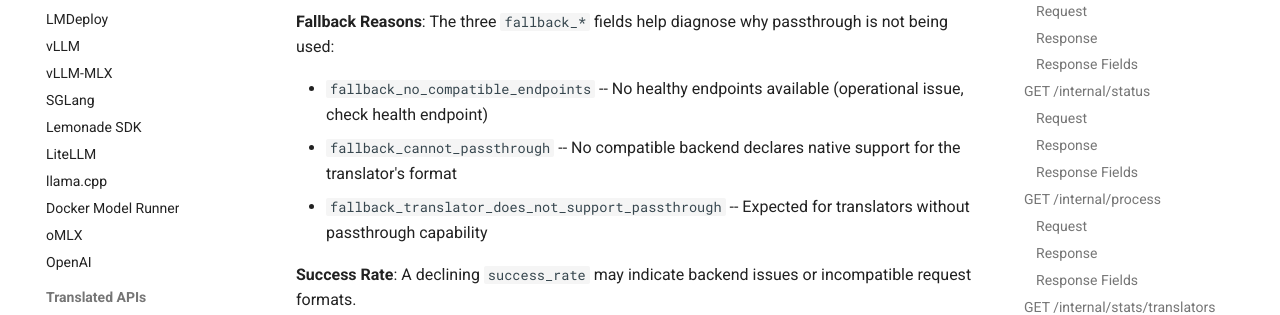
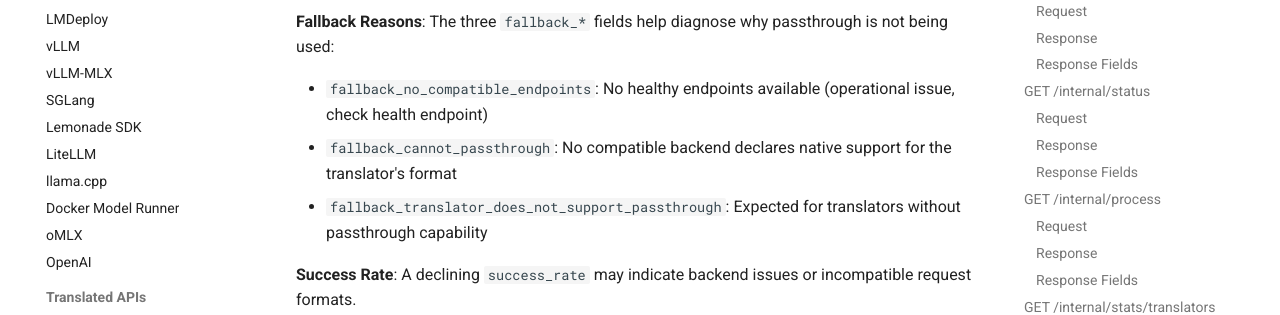
Before and after one commit to leo-3889/olla, an MkDocs documentation site: the page built from docs/content/api-reference/system.md, in a window 1280 px wide and 900 px high, scrolled down 9952 px. Shown: the part 259-574 px from the top of the window. Built offline with MkDocs 1.6.1 and Material for MkDocs 9.7.7, drawn with Linux system fonts in a browser that asks for light colours; emoji names are drawn with the system emoji font; comment, search, counter and statistics services are not loaded.

```diff
--- a/docs/content/api-reference/system.md
+++ b/docs/content/api-reference/system.md
@@ -361,9 +361,9 @@ curl -X GET http://localhost:40114/internal/stats/translators
 
 **Fallback Reasons**: The three `fallback_*` fields help diagnose why passthrough is not being used:
 
-- `fallback_no_compatible_endpoints` -- No healthy endpoints available (operational issue, check health endpoint)
-- `fallback_cannot_passthrough` -- No compatible backend declares native support for the translator's format
-- `fallback_translator_does_not_support_passthrough` -- Expected for translators without passthrough capability
+- `fallback_no_compatible_endpoints`: No healthy endpoints available (operational issue, check health endpoint)
+- `fallback_cannot_passthrough`: No compatible backend declares native support for the translator's format
+- `fallback_translator_does_not_support_passthrough`: Expected for translators without passthrough capability
 
 **Success Rate**: A declining `success_rate` may indicate backend issues or incompatible request formats.
 
```
Also changed, not shown: docs/content/api-reference/docker-model-runner.md (+1 -1 lines), docs/content/api-reference/lmdeploy.md (+2 -2 lines), docs/content/api-reference/openai.md (+1 -1 lines), docs/content/api-reference/overview.md (+2 -1 lines), docs/content/api-reference/sglang.md (+1 -0 lines).
